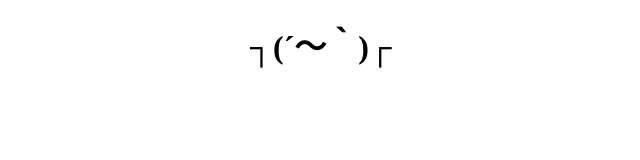
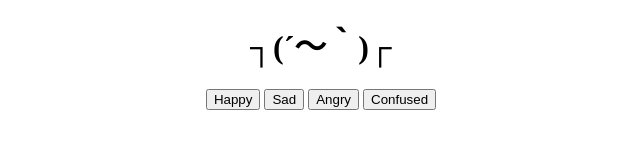
Before and after one commit to langevinj/redux-mood, a plain HTML site: page index.html in a window 1280 px wide. Shown: the whole page, without its empty margins (319-959 px from the left). Drawn offline with Linux system fonts and the light colour scheme.

Commit message:
buttons added

```diff
--- a/index.css
+++ b/index.css
@@ -1,3 +1,3 @@
-.face {
+.face, .btn-container {
     text-align: center;
 }
--- a/index.html
+++ b/index.html
@@ -9,6 +9,12 @@
     <div class="face">
         <h1>┐(´～｀)┌</h1>
     </div>
+    <div class="btn-container">
+        <button>Happy</button>
+        <button>Sad</button>
+        <button>Angry</button>
+        <button>Confused</button>
+    </div>
 </head>
 <body>
     <script src="https://cdnjs.cloudflare.com/ajax/libs/redux/4.0.1/redux.js"></script>
```
